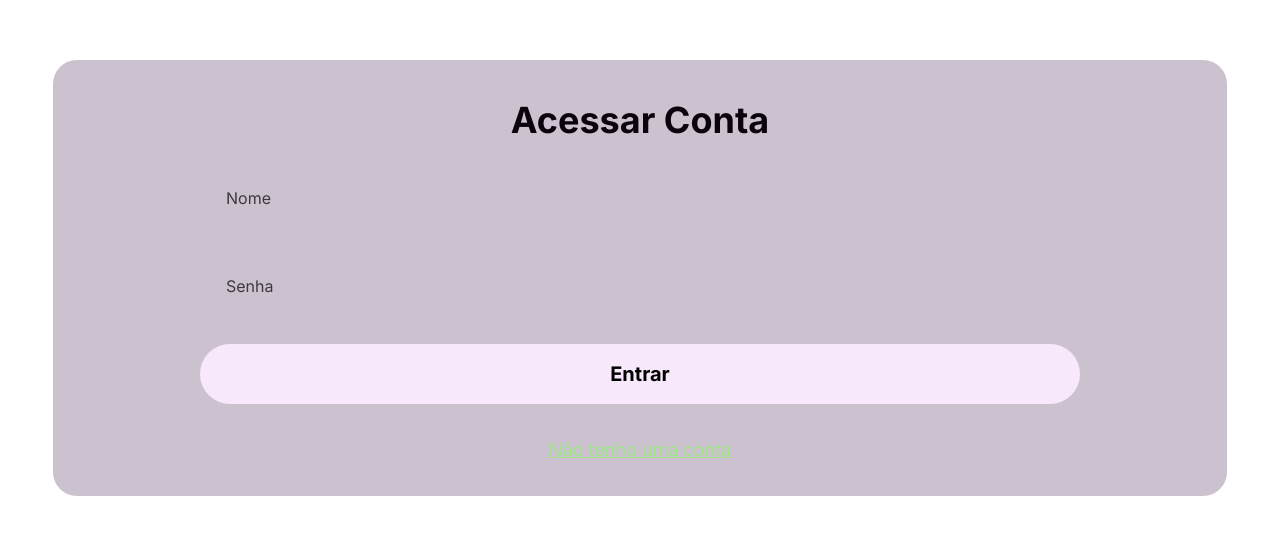
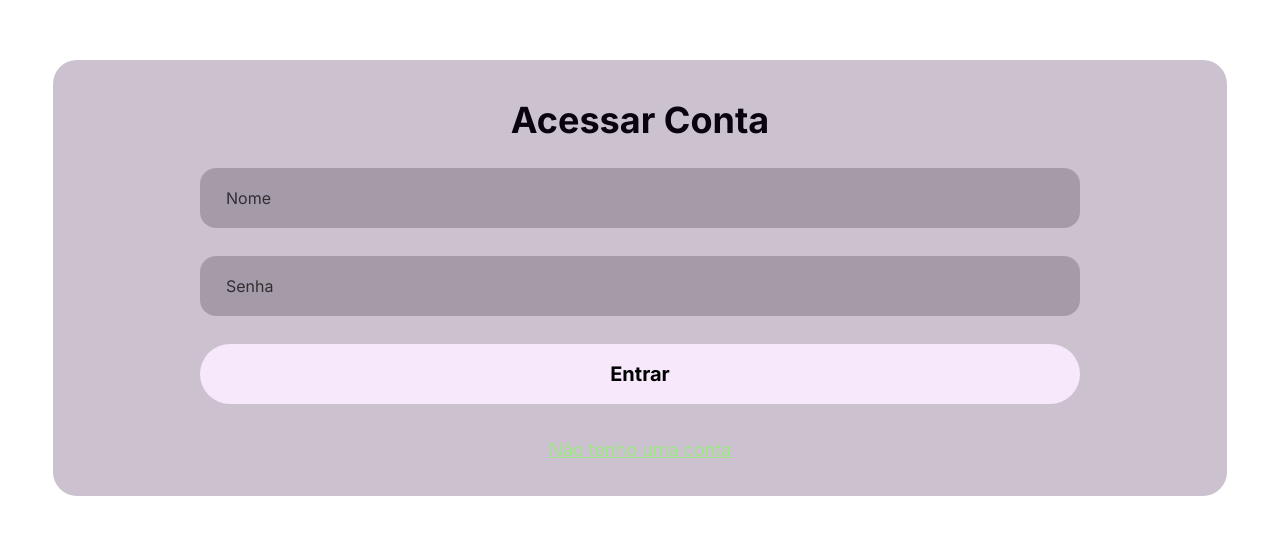
Before and after one commit to Luzin7/devorum-frontend, a React (Vite) app: page /login in a window 1280 px wide. Shown: the part 122-656 px from the top of the page. Built offline with nearby package versions, Linux system fonts and the light colour scheme.

Commit message:
style(index.css): add nova cor

```diff
--- a/src/styles/index.css
+++ b/src/styles/index.css
@@ -2,6 +2,7 @@
   --text: #0a030d;
   --bg: #faf2fc;
   --primary: #a0e689;
+  --input: rgba(10, 3, 13, 0.2);
   --secondary: #f7e9fb;
   --accent: #2b6a16;
   color-scheme: light dark;
@@ -12,6 +13,7 @@
     --text: #faf2fc;
     --bg: #0a030d;
     --primary: #a0e689;
+    --input: rgba(250, 242, 252, 0.7);
     --secondary: #350c40;
     --accent: #67d841;
   }
@@ -20,15 +22,15 @@
 @tailwind components;
 @tailwind utilities;
 * {
-  font-family: "Inter", sans-serif;
+  font-family: Inter, sans-serif;
 }
 
 ::-moz-selection {
-  background: var(--primary);
+  background: getcolor(primary);
 }
 
 ::selection {
-  background: var(--primary);
+  background: getcolor(primary);
 }
 
 ::-webkit-scrollbar {
@@ -36,11 +38,11 @@
 }
 
 ::-webkit-scrollbar-thumb {
-  background-color: var(--primary);
+  background-color: getcolor(primary);
+  border: 1px solid getcolor(bg);
   border-radius: 1em;
-  border: 1px solid var(--bg);
 }
 
 ::-webkit-scrollbar-track {
-  background: var(--secondary);
+  background: getcolor(secondary);
 }/*# sourceMappingURL=index.css.map */
```
